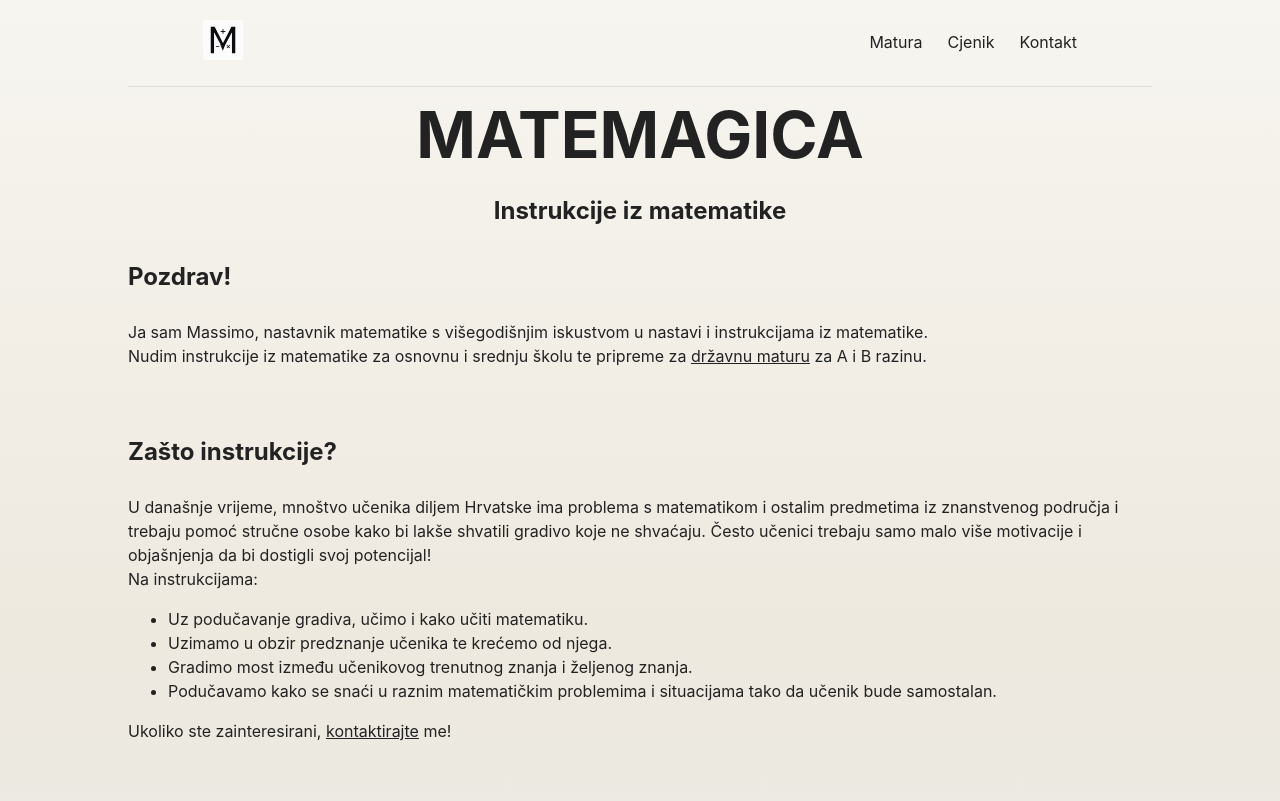
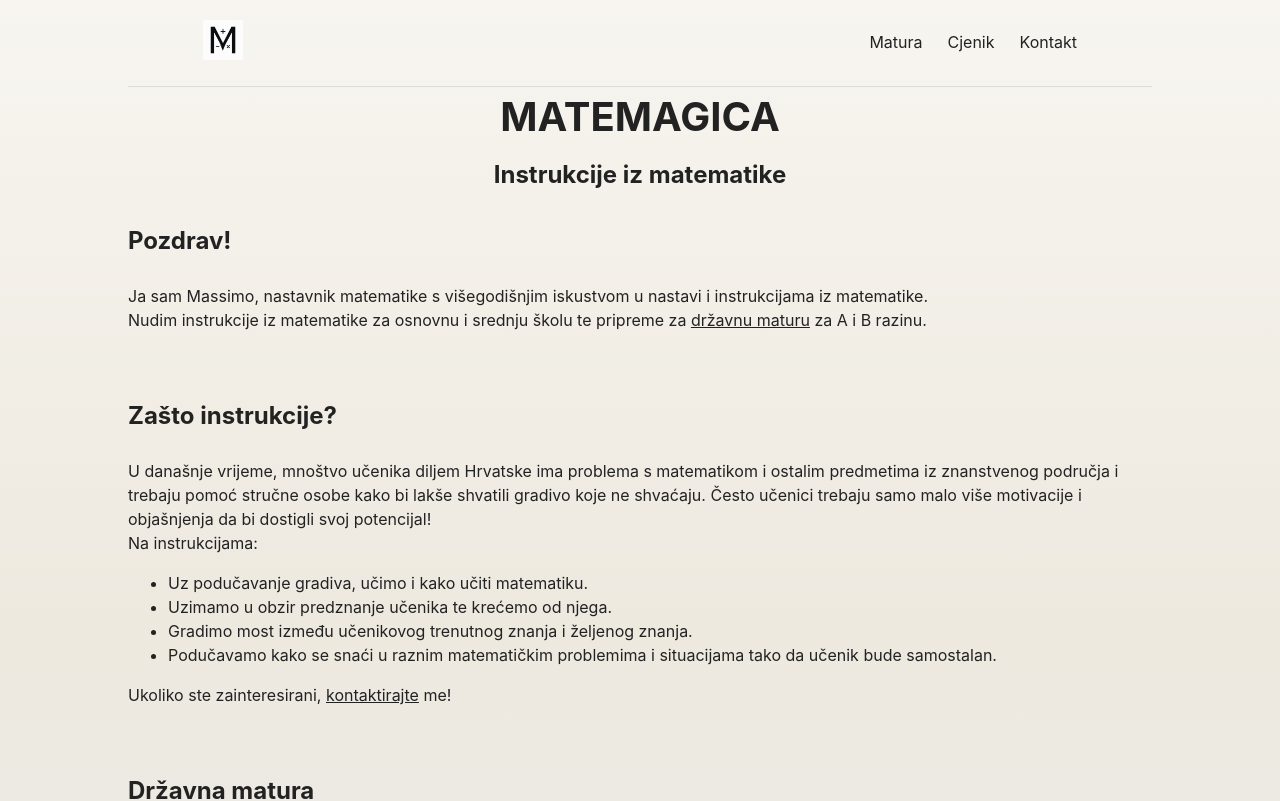
Before and after one commit to mpmatemagica/matemagica, a Vue app: page / in a window 1280 px wide. Shown: the top 801 px of the page. Built offline with nearby package versions, Linux system fonts and the light colour scheme.

Commit message:
Update App.vue

```diff
--- a/src/App.vue
+++ b/src/App.vue
@@ -17,7 +17,7 @@ import logo from '@/assets/logo.png'
 
   <main>
     <section class="hero">
-      <h1 style="text-align: center; font-size: 4rem;">MATEMAGICA</h1>
+      <h1 style="text-align: center; font-size: 2.5rem;">MATEMAGICA</h1>
       <h2 style="text-align: center; margin-bottom: 30px; margin-top: 10px;">Instrukcije iz matematike</h2>
       <h2>Pozdrav!</h2>
       <p>
```
